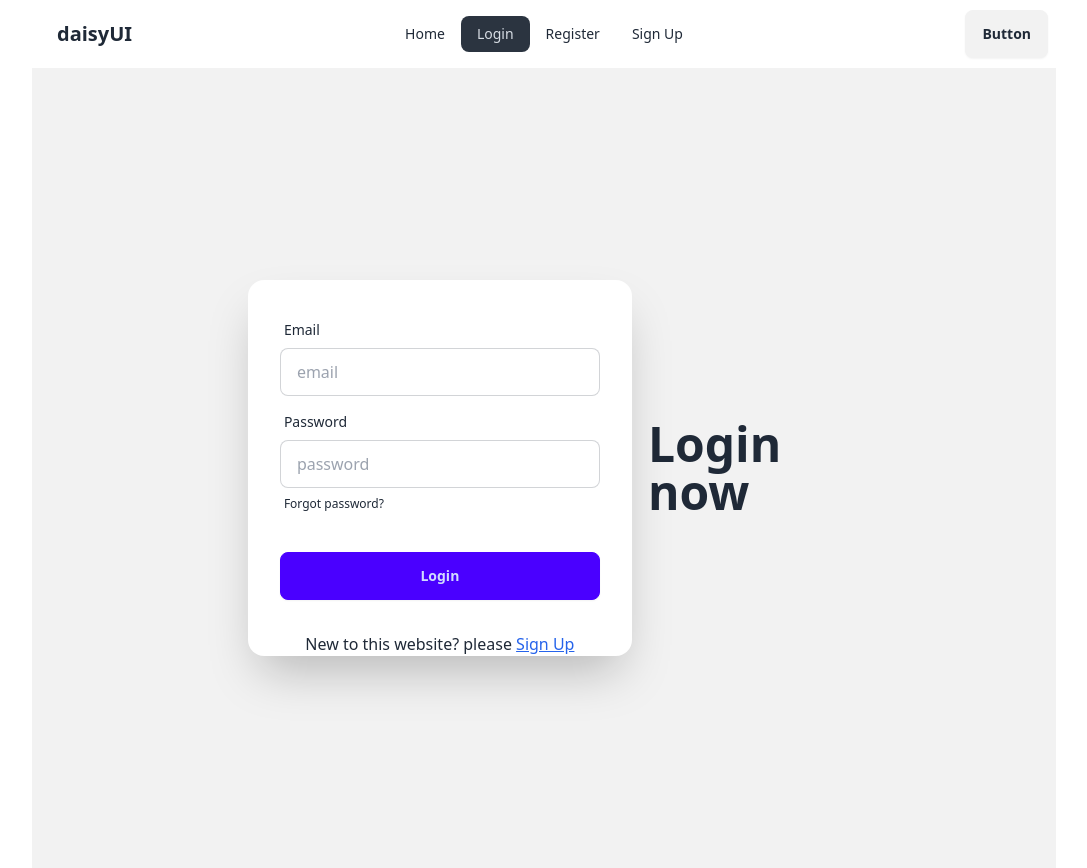
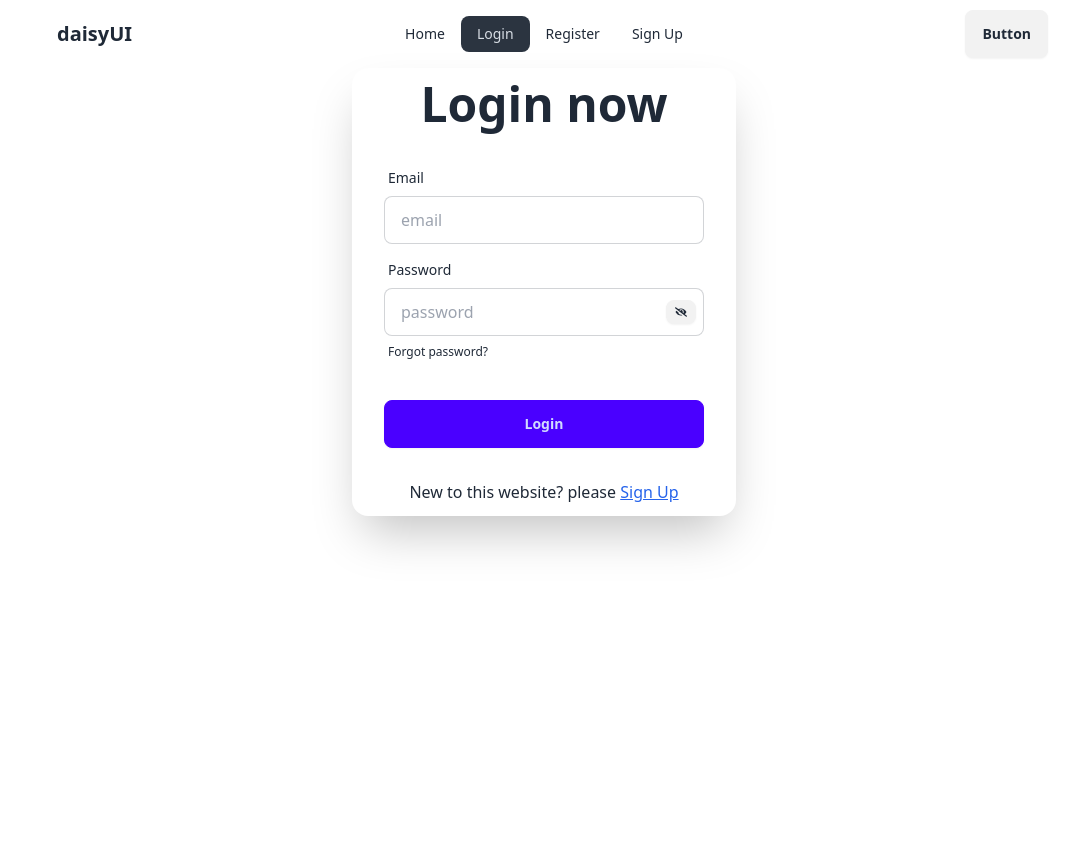
Before and after one commit to nahid6677/email-password-auth, a React (Vite) app: page /login in a window 1280 px wide. Shown: the whole page, without its empty margins (96-1183 px from the left). After the commit the page ends 800 px from the top, so only its background shows below. Built offline with nearby package versions, Linux system fonts and the light colour scheme.

Commit message:
Email verification complete

```diff
--- a/src/components/Login.jsx
+++ b/src/components/Login.jsx
@@ -2,11 +2,14 @@ import React, { useState } from 'react';
 import { signInWithEmailAndPassword } from "firebase/auth";
 import { auth } from '../firebase.init';
 import { Link } from 'react-router-dom';
+import { FaEye, FaEyeSlash } from "react-icons/fa";
 
 const Login = () => {
     const [success, setSuccess] = useState(false);
     const [loginError, setLoginError] = useState('');
-    const handleLogin = (e) =>{
+    const [showPass, setShowPass] = useState(false);
+
+    const handleLogin = (e) => {
         e.preventDefault();
         const email = e.target.email.value;
         const password = e.target.password.value;
@@ -14,10 +17,15 @@ const Login = () => {
         setSuccess(false)
         setLoginError('')
         // Login User
-        signInWithEmailAndPassword(auth,email,password)
-        .then(result =>{
+        signInWithEmailAndPassword(auth, email, password)
+            .then(result => {
                 console.log(result.user)
+                if(!result.user.emailVerified){
+                    setLoginError('Please verify your email address.')
+                }
+                else{
                     setSuccess(true)
+                }
             })
             .catch(error => {
                 console.log('ERROR', error.message)
@@ -26,12 +34,9 @@ const Login = () => {
 
     }
     return (
-        <div className="hero bg-base-200 min-h-screen">
-            <div className="hero-content flex-col lg:flex-row-reverse">
-                <div className="text-center lg:text-left">
-                    <h1 className="text-5xl font-bold">Login now</h1>
-                </div>
-                <div className="card bg-base-100 w-full max-w-sm shrink-0 shadow-2xl">
+
+        <div className="card py-3 mx-auto bg-base-100 w-full max-w-sm shrink-0 shadow-2xl">
+            <h1 className="text-5xl font-bold text-center">Login now</h1>
             <form onSubmit={handleLogin} className="card-body">
                 <div className="form-control">
                     <label className="label">
@@ -39,11 +44,20 @@ const Login = () => {
                     </label>
                     <input type="email" name='email' placeholder="email" className="input input-bordered" required />
                 </div>
-                        <div className="form-control">
+                <div className="form-control relative">
                     <label className="label">
                         <span className="label-text">Password</span>
                     </label>
-                            <input type="password" name='password' placeholder="password" className="input input-bordered" required />
+                    <input type={showPass ? 'text' : 'password'} name='password' placeholder="password" className="input input-bordered" required />
+
+                    <button type='button'
+                        onClick={() => setShowPass(!showPass)}
+                        className='btn btn-xs absolute right-2 top-12'>
+                        {
+                            showPass ? <FaEye /> : <FaEyeSlash />
+                        }
+                    </button>
+
                     <label className="label">
                         <a href="#" className="label-text-alt link link-hover">Forgot password?</a>
                     </label>
@@ -56,11 +70,9 @@ const Login = () => {
                 success && <p className='text-green-600 text-center'>User Login Successfull</p>
             }
             {
-                        loginError && <p className='text-red-600 text-center'>{loginError}</p>
+                loginError && <p className='text-red-600 w-[99%] text-center'>{loginError}</p>
             }
             <p className='text-center'>New to this website? please <Link to="/signUp"><span className='text-blue-600 underline'>Sign Up</span></Link></p>
-                </div>
-            </div>
         </div>
     );
 };
--- a/src/components/SignUp.jsx
+++ b/src/components/SignUp.jsx
@@ -1,4 +1,4 @@
-import { createUserWithEmailAndPassword } from 'firebase/auth';
+import { createUserWithEmailAndPassword, sendEmailVerification } from 'firebase/auth';
 import React, { useState } from 'react';
 import { auth } from '../firebase.init';
 import { FaEye, FaEyeSlash } from "react-icons/fa";
@@ -40,6 +40,12 @@ const SignUp = () => {
             .then(result => {
                 console.log(result.user)
                 setSuccess(true);
+
+                // send verification email address
+                sendEmailVerification(auth.currentUser)
+                .then(() =>{
+                    console.log('Verification email sent');
+                })
             })
             .catch(error => {
                 console.log('ERROR', error.message);
@@ -49,7 +55,7 @@ const SignUp = () => {
     }
     return (
         <div className="card bg-base-100 w-full max-w-sm mx-auto shrink-0 shadow-2xl">
-            <h1 className="text-5xl font-bold ">Sign Up Now</h1>
+            <h1 className="text-5xl font-bold text-center">Sign Up Now</h1>
             <form onSubmit={handleSignUp} className="card-body my-5">
                 <div className="form-control">
                     <label className="label">
```
Lines whose indentation alone changed are shown as unchanged.
